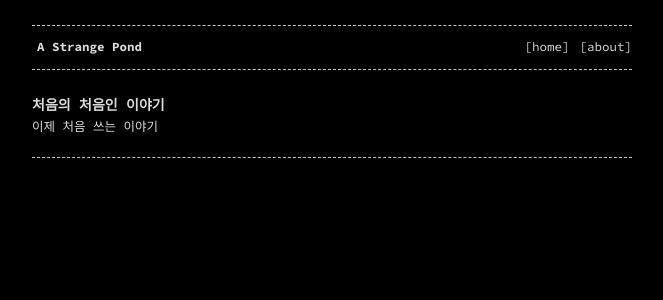
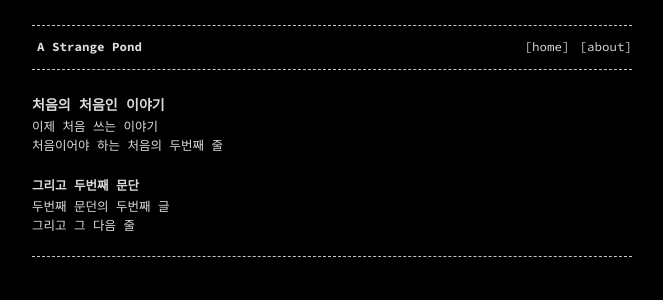
Before and after one commit to i0d/i0d.github.io, a Jekyll site: the page built from _posts/2022-07-04-sg-ep001.markdown, in a window 1280 px wide. Shown: the top 300 px of the page, without its empty margins (308-971 px from the left). Built offline with Jekyll 4.4.1, drawn with Linux system fonts in a browser that asks for light colours; some web fonts are replaced.

Commit message:
test post

```diff
--- a/_posts/2022-07-04-sg-ep001.markdown
+++ b/_posts/2022-07-04-sg-ep001.markdown
@@ -7,3 +7,8 @@ categories:
 
 # 처음의 처음인 이야기
 이제 처음 쓰는 이야기
+처음이어야 하는 처음의 두번째 줄
+
+## 그리고 두번째 문단
+두번째 문던의 두번째 글
+그리고 그 다음 줄
```
